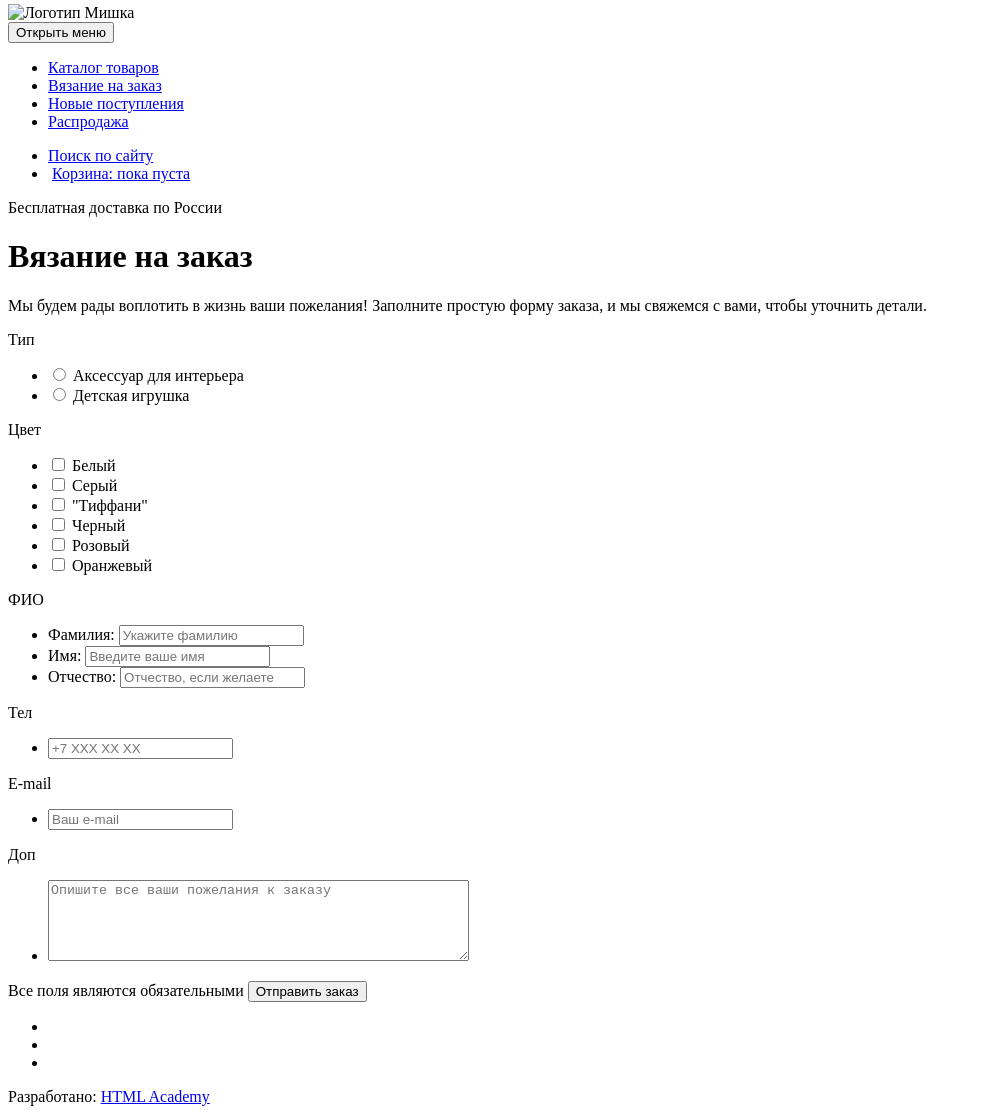
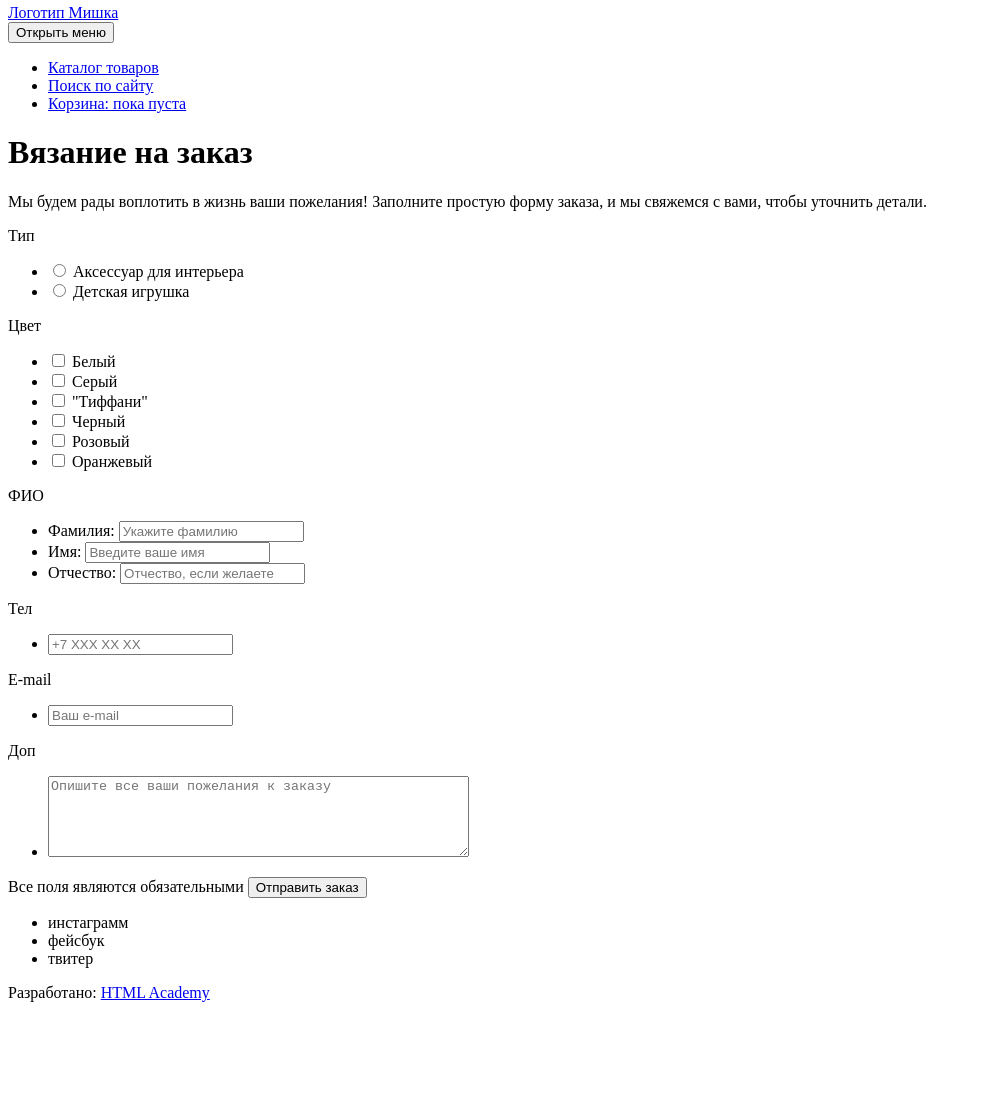
Before and after one commit to kas-76rus/105397-mishka, a website: page form.html in a window 1280 px wide. Shown: the part 4-1118 px from the top of the page, without its empty margins (0-981 px from the left). After the commit the page ends 1014 px from the top, so only its background shows below. Drawn offline with Linux system fonts and the light colour scheme.

Commit message:
Разметка 3 страницы

```diff
--- a/form.html
+++ b/form.html
@@ -8,37 +8,23 @@
 	<header class="page-header">
 		<div class="page-header__container">
 			<div class="page-header__logo">
-				<img src="#" alt="Логотип Мишка">
+				<a href="index.html">Логотип Мишка</a>
 			</div>
 			<nav class="page-header__menu">
-				<button class="main-nav__toggle" type="button">Открыть меню</button>
+				<button class="page-header__toggle" type="button">Открыть меню</button>
 				<ul class="page-header__menu-items">
-					<li class="page-header__menu-item page-header__menu-item--catalog">
+					<li class="page-header__menu-item">
 						<a href="catalog.html">Каталог товаров</a>
 					</li>
-					<li class="page-header__menu-item page-header__menu-item--knitting">
-						<a href="form.html">Вязание на заказ</a>
+					<li class="page-header__menu-item page-header__menu-item--icon page-header__menu-item--search">
+						<a href="form.html">Поиск по сайту</a>
 					</li>
-					<li class="page-header__menu-item page-header__menu-item--new">
-						<a href="catalog.html">Новые поступления</a>
-					</li>
-					<li class="page-header__menu-item page-header__menu-item--sales">
-						<a href="#">Распродажа</a>
+					<li class="page-header__menu-item page-header__menu-item--icon page-header__menu-item--basket">
+						<a href="catalog.html">Корзина: пока пуста</a>
 					</li>
 				</ul>
 			</nav>
-			<div class="page-header__user-menu">
-				<ul class="user-menu">
-					<li class="page-header__menu-item page-header__menu-item--search">
-						<a href="#">Поиск по сайту</a>
-					</li>
-					<li class="page-header__menu-item page-header__menu-item--basket">
-						 <a href="#">Корзина: пока пуста</a>
-					</li>
-				</ul>
-			</div>
-			<span class="page-header__delivery">Бесплатная доставка по России</span>
-        </div>
+		</div>
 	</header>
 
 	<main class="content">
@@ -158,14 +144,16 @@
 
 	<footer class="page-footer">
 		<div class="page-footer__container">
-			<ul class="page-footer__social-items">
-				<li class="page-footer__social-item page-footer__social-item--inst"></li>
-				<li class="page-footer__social-item page-footer__social-item--fb"></li>
-				<li class="page-footer__social-item page-footer__social-item--tw"></li>
-			</ul>
+			<div class="socials">
+				<ul class="socials__social-items">
+					<li class="socials__social-item socials__social-item--icon socials__social-item--inst">инстаграмм</li>
+					<li class="socials__social-item socials__social-item--icon socials__social-item--fb">фейсбук</li>
+					<li class="socials__social-item socials__social-item--icon socials__social-item--tw">твитер</li>
+				</ul>
+			</div>
 			<div class="page-footer__copyright">
 				Разработано:
-				<a class="btn  page-footer__copyright-link" href="https://htmlacademy.ru">HTML Academy</a>
+				<a class="btn page-footer__copyright-link" href="https://htmlacademy.ru">HTML Academy</a>
 			</div>
 		</div>
 	</footer>
```
